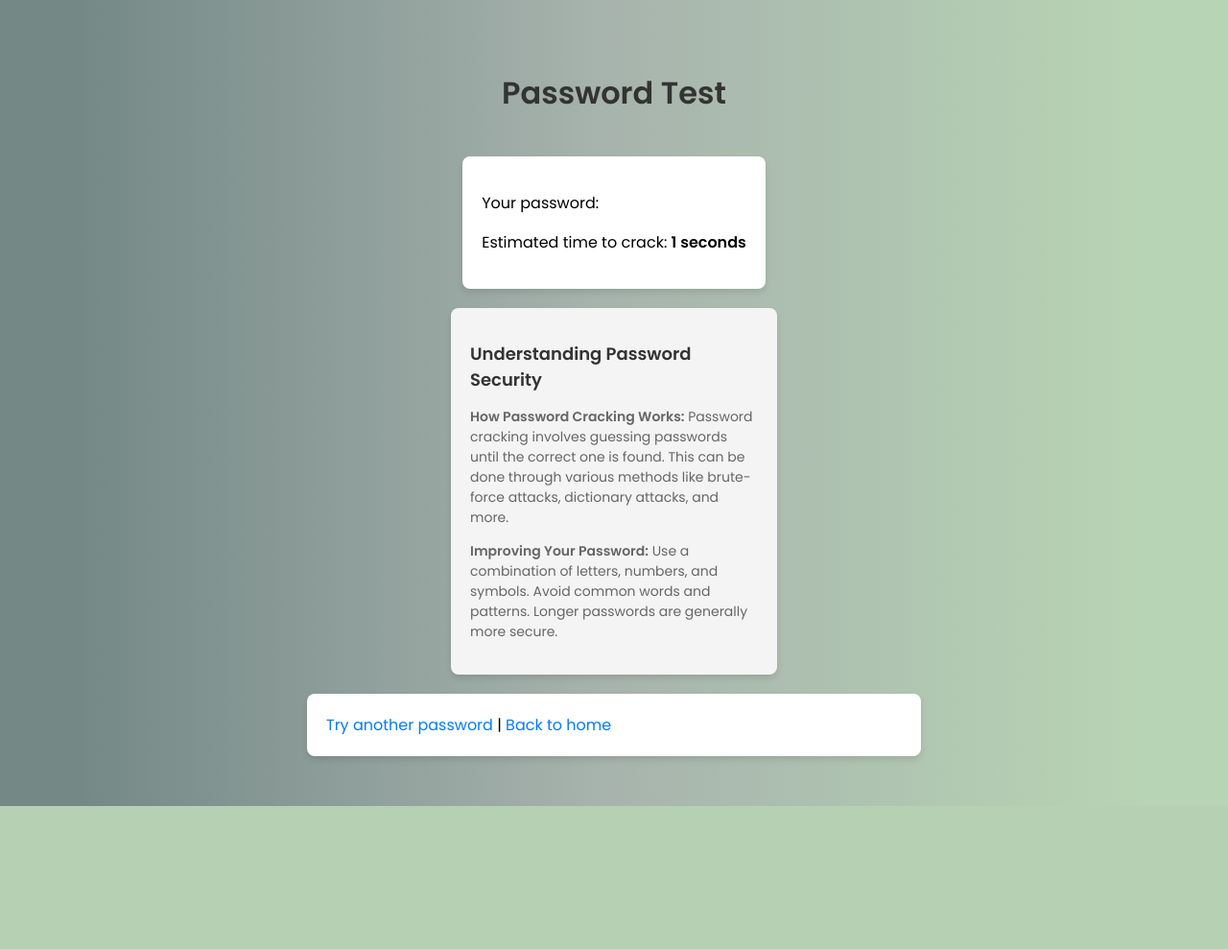
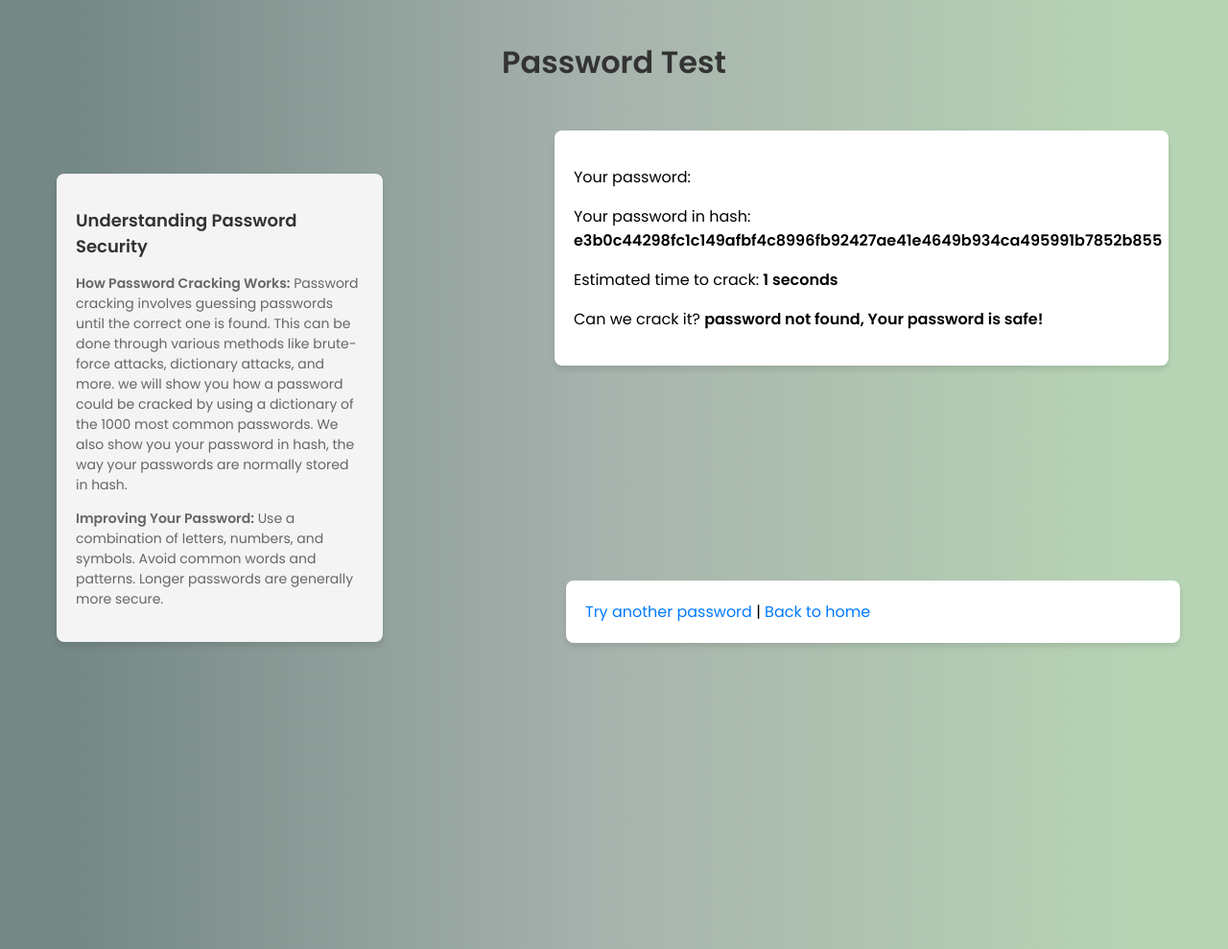
Before and after one commit to SKel1817/secure-a-key, a Flask app: page /passwordTest in a window 1280 px wide. Shown: the whole page at 96% size. Before the commit the page ends 840 px from the top, so only its background shows below. Run offline with Flask 3, Linux system fonts and the light colour scheme.

Commit message:
password cracker and fixed links

```diff
--- a/app.py
+++ b/app.py
@@ -1,6 +1,7 @@
 from flask import Flask,render_template, send_from_directory
 from flask import request
 from waitress import serve
+import hashlib
 app = Flask(__name__)
 
 @app.route("/")
@@ -24,7 +25,9 @@ def password_test():
     password = request.args.get('password', '')
     # Simulate cracking time based on password length and complexity
     cracking_time = simulate_cracking_time(password)
-    return render_template('passwordTest.html', password=password, cracking_time=cracking_time)
+    show_password = hash_password(password)
+    crack_pass = crack_the_password(password, show_password)
+    return render_template('passwordTest.html', password=password, cracking_time=cracking_time, show_password=show_password, crack_pass=crack_pass)
 
 def simulate_cracking_time(password):
     # This is a simplistic simulation; real cracking times depend on many factors
@@ -32,6 +35,22 @@ def simulate_cracking_time(password):
     complexity = len(set(list(password)))  # Unique characters for complexity estimation
     time_to_crack = (length * complexity) / 2  # Simplified formula for demonstration
     return max(1, time_to_crack)  # Ensure at least 1 second is shown for simplicity
+
+
+def hash_password(password):
+    return hashlib.sha256(password.encode('utf-8')).hexdigest()
+
+
+def crack_the_password(u_password, hashed_password):
+    with open('passwords.txt', 'r') as f:
+        common_password = f.read().splitlines()
+    user_password = hashed_password
+    for password in common_password:
+        print("Trying password:", password)
+        master_hashed_password = hashlib.sha256(password.encode('utf-8')).hexdigest()
+        if master_hashed_password == user_password:
+            return "password found, it is " + u_password
+    return "password not found, Your password is safe!"
 
 @app.route('/twofactor')
 def twofactor():
--- /dev/null
+++ b/passwords.txt
@@ -0,0 +1 @@
+password
--- a/templates/moreinfo.html
+++ b/templates/moreinfo.html
@@ -45,13 +45,13 @@
         <p>Phishing emails are fraudulent attempts to obtain sensitive information. Recognizing these can protect you from identity theft and data breaches.</p>
         <ul>
             <li><a href="https://www.consumer.ftc.gov/articles/how-recognize-and-avoid-phishing-scams" target="_blank">How to Recognize and Avoid Phishing Scams</a></li>
-            <li><a href="https://www.cyber.gov.au/acsc/view-all-content/guidance/phishing" target="_blank">Guidance on Phishing</a></li>
+            <li><a href="https://www.csoonline.com/article/514515/what-is-phishing-examples-types-and-techniques.html" target="_blank">Phishing examples</a></li>
         </ul>
 
         <h2>Creating Strong Passwords</h2>
         <p>Strong passwords are your first defense against unauthorized access to your accounts. Learn how to create and manage them effectively.</p>
         <ul>
-            <li><a href="https://www.nist.gov/itl/tig/back-basics-protecting-yourself-cybersecurity-basics" target="_blank">Back to Basics: Protecting Yourself with Cybersecurity Basics</a></li>
+            <li><a href="https://www.howtogeek.com/195430/how-to-create-a-strong-password-and-remember-it/" target="_blank">Tips for making a strong password</a></li>
             <li><a href="https://passwordsgenerator.net/" target="_blank">Random Password Generator</a></li>
         </ul>
 
--- a/templates/passwordTest.html
+++ b/templates/passwordTest.html
@@ -110,6 +110,22 @@
             font-size: 14px;
             color: #666;
         }
+        /* Container */
+    .main-content .container{
+    transform:translatex(258px) translatey(5px);
+    }
+
+    /* Sidebar */
+    .sidebar{
+    transform:translatex(-411px) translatey(-215px);
+    }
+
+    /* Info card */
+    .info-card{
+    transform:translatex(270px) translatey(-299px);
+    }
+
+
     </style>
 </head>
 <body>
@@ -119,13 +135,17 @@
         <!-- Main Container -->
         <div class="container">
             <p>Your password: <strong>{{ password }}</strong></p>
+            <p>Your password in hash: <strong> {{ show_password }} </strong></p>
             <p>Estimated time to crack: <strong>{{ cracking_time }} seconds</strong></p>
+            <p>Can we crack it? <strong> {{crack_pass}}</strong></p>
         </div>
     </div>
      <!-- Sidebar -->
      <div class="sidebar">
         <h2>Understanding Password Security</h2>
-        <p><strong>How Password Cracking Works:</strong> Password cracking involves guessing passwords until the correct one is found. This can be done through various methods like brute-force attacks, dictionary attacks, and more.</p>
+        <p><strong>How Password Cracking Works:</strong> Password cracking involves guessing passwords until the correct one is found. This can be done through various methods like brute-force attacks, dictionary attacks, and more.
+        we will show you how a password could be cracked by using a dictionary of the 1000 most common passwords. We also show you your password in hash, the way
+        your passwords are normally stored in hash.</p>
         <p><strong>Improving Your Password:</strong> Use a combination of letters, numbers, and symbols. Avoid common words and patterns. Longer passwords are generally more secure.</p>
     </div>
 
--- a/templates/twofactor.html
+++ b/templates/twofactor.html
@@ -65,7 +65,9 @@
 <body>
     <div class="info">
         <h2>Why Two-Factor Authentication?</h2>
-        <p>Two-Factor Authentication (2FA) adds an extra layer of security to your online accounts by requiring not just a password, but also a second factor, such as a code sent to your phone. This makes it much harder for unauthorized users to access your accounts.</p>
+        <p>Two-Factor Authentication (2FA) adds an extra layer of security to your online accounts by requiring not just a password, but also a second factor,
+            such as a code sent to your phone. This makes it much harder for unauthorized users to access your accounts. These codes often expire
+            before hackers can brute force them making them a more secure way to protect your account.</p>
         <p><b>Different 2FA Solutions:</b></p>
         <ul>
             <li>Text message or SMS codes</li>
```
